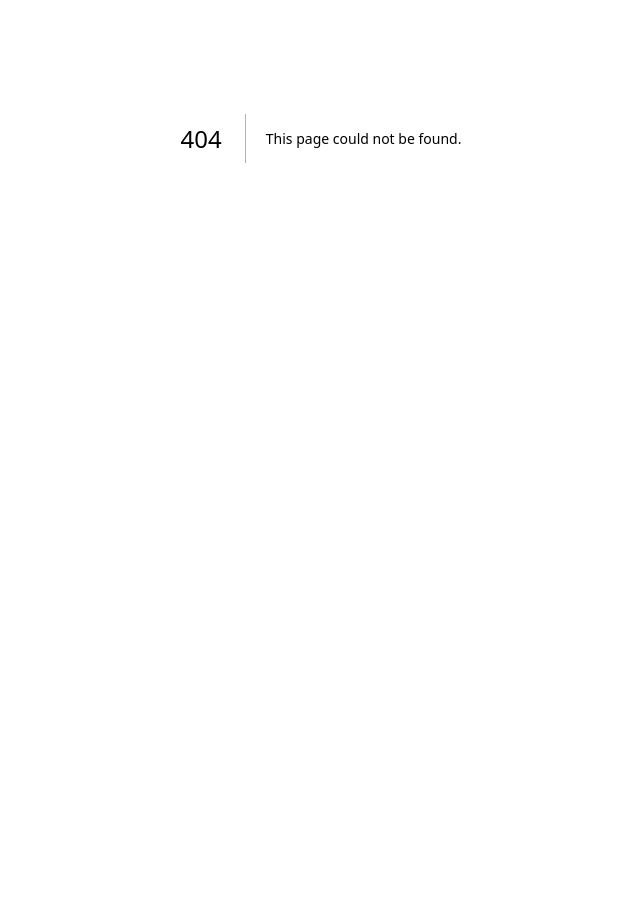
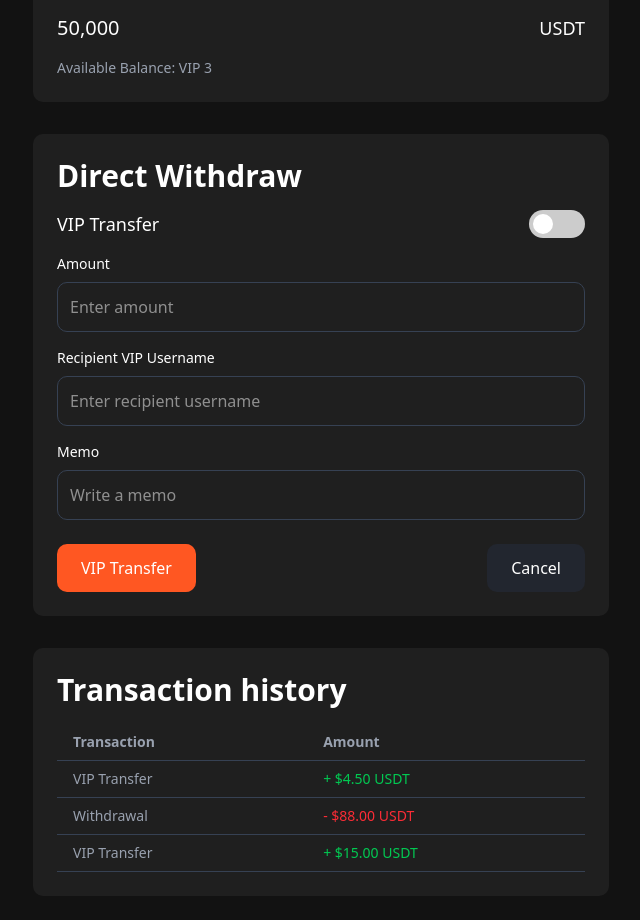
Before and after one commit to TanveerShahriar/crypto-app, a Next.js app: page /dashboard in a window 1280 px wide. Before the commit this address had no page. Shown: the part 262-1182 px from the top of the page, without its empty margins (319-959 px from the left). Before the commit the page ends 800 px from the top, so only its background shows below. Built offline with nearby package versions, Linux system fonts and the light colour scheme.

Commit message:
dashboard

```diff
--- /dev/null
+++ b/src/app/dashboard/page.tsx
@@ -0,0 +1,124 @@
+"use client";"use client";
+
+import { useState } from "react";
+
+const Dashboard = () => {
+  const [vipTransfer, setVipTransfer] = useState(false);
+  const [amount, setAmount] = useState("");
+  const [username, setUsername] = useState("");
+  const [memo, setMemo] = useState("");
+
+  const handleSubmit = (e: React.FormEvent) => {
+    e.preventDefault();
+    console.log("Transaction Data:", { amount, username, memo, vipTransfer });
+    // Submit to the backend here for actual functionality
+  };
+
+  return (
+    <div className="min-h-screen bg-[#121212] text-white flex flex-col items-center p-6 pt-50">
+      {/* Asset Section */}
+      <div className="bg-[#1F1F1F] w-full max-w-xl p-6 rounded-lg mb-8">
+        <h2 className="text-3xl font-semibold mb-4">My Asset</h2>
+        <div className="flex justify-between items-center">
+          <span className="text-xl">50,000</span>
+          <span className="text-lg">USDT</span>
+        </div>
+        <div className="mt-4 text-sm text-gray-400">Available Balance: VIP 3</div>
+      </div>
+
+      {/* Direct Withdraw Section */}
+      <div className="bg-[#1F1F1F] w-full max-w-xl p-6 rounded-lg mb-8">
+        <h2 className="text-3xl font-semibold mb-4">Direct Withdraw</h2>
+        <form onSubmit={handleSubmit}>
+          {/* VIP Transfer Toggle Slider */}
+          <div className="flex items-center justify-between mb-4">
+            <label className="text-lg">VIP Transfer</label>
+            <label className="inline-flex items-center cursor-pointer">
+              <input
+                type="checkbox"
+                checked={vipTransfer}
+                onChange={() => setVipTransfer(!vipTransfer)}
+                className="toggle-checkbox hidden"
+              />
+              <span className="toggle-label block w-14 h-8 bg-[#ccc] rounded-full"></span>
+            </label>
+          </div>
+
+          <div className="mb-4">
+            <label className="block text-sm mb-2">Amount</label>
+            <input
+              type="text"
+              value={amount}
+              onChange={(e) => setAmount(e.target.value)}
+              className="w-full p-3 bg-transparent border border-gray-700 text-white rounded-lg"
+              placeholder="Enter amount"
+            />
+          </div>
+          <div className="mb-4">
+            <label className="block text-sm mb-2">Recipient VIP Username</label>
+            <input
+              type="text"
+              value={username}
+              onChange={(e) => setUsername(e.target.value)}
+              className="w-full p-3 bg-transparent border border-gray-700 text-white rounded-lg"
+              placeholder="Enter recipient username"
+            />
+          </div>
+          <div className="mb-4">
+            <label className="block text-sm mb-2">Memo</label>
+            <input
+              type="text"
+              value={memo}
+              onChange={(e) => setMemo(e.target.value)}
+              className="w-full p-3 bg-transparent border border-gray-700 text-white rounded-lg"
+              placeholder="Write a memo"
+            />
+          </div>
+          <div className="flex justify-between mt-6">
+            <button
+              type="submit"
+              className="bg-[#FF5722] px-6 py-3 text-white rounded-lg"
+            >
+              VIP Transfer
+            </button>
+            <button
+              type="button"
+              className="bg-[#22262F] px-6 py-3 text-white rounded-lg"
+            >
+              Cancel
+            </button>
+          </div>
+        </form>
+      </div>
+
+      {/* Transaction History Section */}
+      <div className="bg-[#1F1F1F] w-full max-w-xl p-6 rounded-lg">
+        <h2 className="text-3xl font-semibold mb-4">Transaction history</h2>
+        <table className="w-full text-sm text-gray-400">
+          <thead>
+            <tr className="border-b border-gray-700">
+              <th className="py-2 px-4 text-left">Transaction</th>
+              <th className="py-2 px-4 text-left">Amount</th>
+            </tr>
+          </thead>
+          <tbody>
+            <tr className="border-b border-gray-700">
+              <td className="py-2 px-4">VIP Transfer</td>
+              <td className="py-2 px-4 text-green-500">+ $4.50 USDT</td>
+            </tr>
+            <tr className="border-b border-gray-700">
+              <td className="py-2 px-4">Withdrawal</td>
+              <td className="py-2 px-4 text-red-500">- $88.00 USDT</td>
+            </tr>
+            <tr className="border-b border-gray-700">
+              <td className="py-2 px-4">VIP Transfer</td>
+              <td className="py-2 px-4 text-green-500">+ $15.00 USDT</td>
+            </tr>
+          </tbody>
+        </table>
+      </div>
+    </div>
+  );
+};
+
+export default Dashboard;
--- a/src/app/globals.css
+++ b/src/app/globals.css
@@ -67,6 +67,39 @@ body {
   animation: glowing 3s linear infinite;
   z-index: -1;
 }
+
+/* Tailwind Custom Slider Styles (global.css or your component) */
+.toggle-checkbox:checked + .toggle-label {
+  background-color: #FF5722; /* Orange color */
+}
+
+.toggle-checkbox:checked + .toggle-label:before {
+  transform: translateX(26px);
+}
+
+.toggle-label {
+  position: relative;
+  display: block;
+  width: 3.5rem;
+  height: 1.75rem;
+  background-color: #ccc;
+  border-radius: 9999px;
+  cursor: pointer;
+  transition: all 0.3s ease;
+}
+
+.toggle-label:before {
+  content: "";
+  position: absolute;
+  top: 0.25rem;
+  left: 0.25rem;
+  width: 1.25rem;
+  height: 1.25rem;
+  background-color: white;
+  border-radius: 9999px;
+  transition: all 0.3s ease;
+}
+
 
 @keyframes glowing {
   0% {
```
